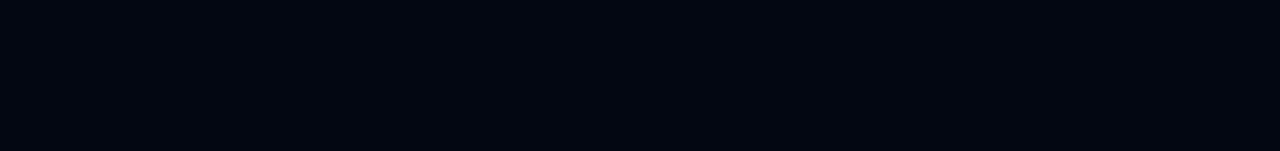
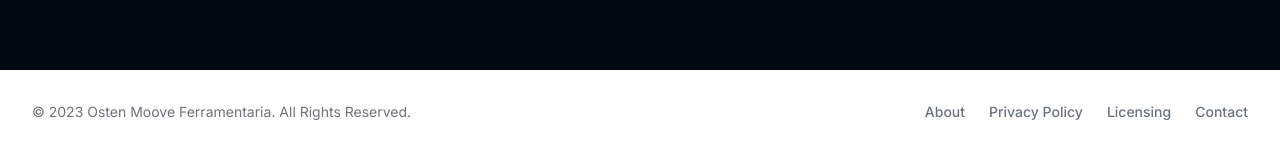
Before and after one commit to darioreisjr/ferramentaria_osten_moove_front_end, a Next.js app: page / in a window 1280 px wide. Shown: the part 800-951 px from the top of the page. Before the commit the page ends 830 px from the top, so only its background shows below. Built offline with nearby package versions, Linux system fonts and the light colour scheme.

Commit message:
feat: add footer

```diff
--- a/src/app/(routes)/tools/page.tsx
+++ b/src/app/(routes)/tools/page.tsx
@@ -23,7 +23,7 @@
   }, []);
 
   return (
-    <section className="flex flex-col justify-between m-auto items-center min-w-screen max-w-[1200px] h-screen ">
+    <section className="flex flex-col justify-between m-auto items-center min-w-screen max-w-[1200px] ">
       <h1 className="m-4 p-3 text-5xl font-semibold uppercase">Ferramentas</h1>
       {
         loading ? (
--- a/src/app/layout.tsx
+++ b/src/app/layout.tsx
@@ -1,37 +1,37 @@
-import Navbar from '@/components/navbar'
-import './globals.css'
-import { Inter } from 'next/font/google'
-import { ToastContainer, toast } from 'react-toastify';
-import 'react-toastify/dist/ReactToastify.css';
+import Navbar from "@/components/navbar";
+import "./globals.css";
+import { Inter } from "next/font/google";
+import { ToastContainer, toast } from "react-toastify";
+import "react-toastify/dist/ReactToastify.css";
+import Footer from "@/components/footer";
 
-const inter = Inter({ subsets: ['latin'] })
+const inter = Inter({ subsets: ["latin"] });
 
 export const metadata = {
   title: {
-    default: 'Ferramentaria Osten Moove',
-  } ,
+    default: "Ferramentaria Osten Moove",
+  },
   icons: [
     {
-      url: 'https://i.imgur.com/bNHewZ2.png',
+      url: "https://i.imgur.com/bNHewZ2.png",
     },
   ],
-  description: 'Loja de Ferramentaria, controle de reservas e etc.',
-}
+  description: "Loja de Ferramentaria, controle de reservas e etc.",
+};
 
 export default function RootLayout({
   children,
 }: {
-  children: React.ReactNode
+  children: React.ReactNode;
 }) {
   return (
     <html lang="pt-br">
-      <body
-        className={inter.className}
-      >
-        <Navbar/>
-        <ToastContainer/>
+      <body className={inter.className}>
+        <Navbar />
+        <ToastContainer />
         {children}
+        <Footer />
       </body>
     </html>
-  )
+  );
 }
--- /dev/null
+++ b/src/components/footer.tsx
@@ -0,0 +1,37 @@
+export default function Navbar() {
+  return (
+    <footer className="bg-white shadow mt-10 p-4  dark:bg-gray-900">
+      <div className="w-full mx-auto max-w-screen-xl p-4 md:flex md:items-center md:justify-between">
+        <span className="text-sm text-zinc-500 sm:text-center dark:text-gray-400">
+          © 2023{" "}
+          <a href="https://flowbite.com/" className="hover:underline">
+            Osten Moove Ferramentaria
+          </a>
+          . All Rights Reserved.
+        </span>
+        <ul className="flex flex-wrap items-center mt-3 text-sm font-medium text-gray-500 dark:text-gray-400 sm:mt-0">
+          <li>
+            <a href="#" className="mr-4 hover:underline md:mr-6 ">
+              About
+            </a>
+          </li>
+          <li>
+            <a href="#" className="mr-4 hover:underline md:mr-6">
+              Privacy Policy
+            </a>
+          </li>
+          <li>
+            <a href="#" className="mr-4 hover:underline md:mr-6">
+              Licensing
+            </a>
+          </li>
+          <li>
+            <a href="#" className="hover:underline">
+              Contact
+            </a>
+          </li>
+        </ul>
+      </div>
+    </footer>
+  );
+}
```
